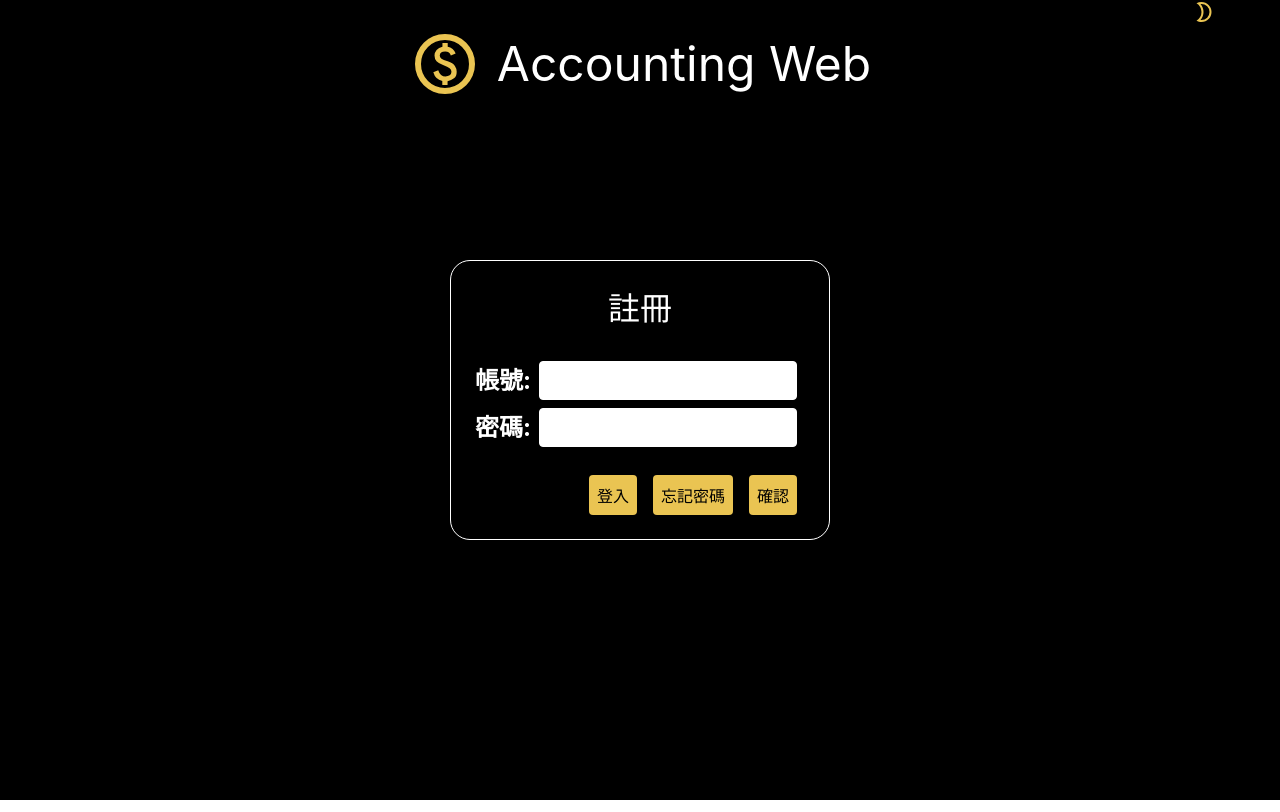
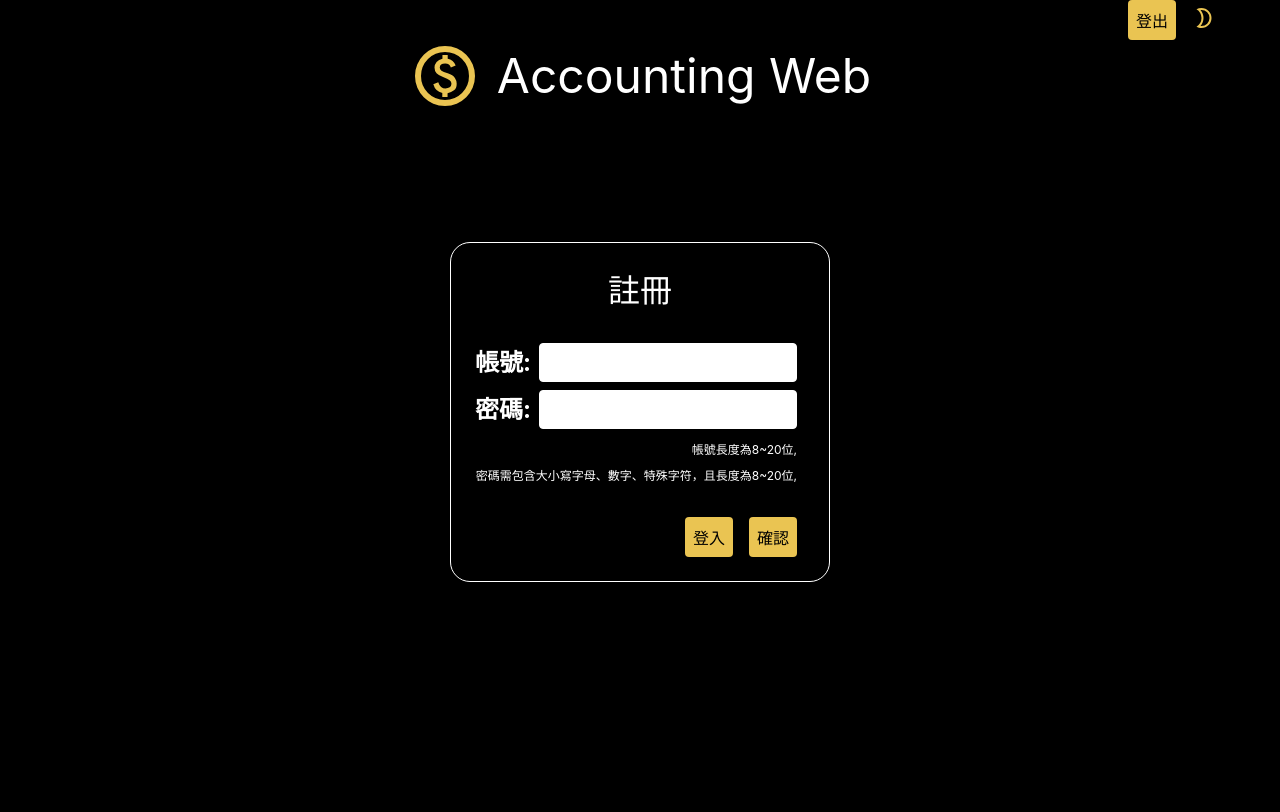
Before and after one commit to 54877/account, a React (Vite) app: page /register in a window 1280 px wide. Built offline with nearby package versions, Linux system fonts and the light colour scheme.

Commit message:
錯誤訊息補上

```diff
--- a/package.json
+++ b/package.json
@@ -24,6 +24,7 @@
     "react": "^19.2.4",
     "react-dom": "^19.2.4",
     "react-router-dom": "^7.15.0",
+    "sonner": "^2.0.7",
     "styled-components": "^6.4.0"
   },
   "devDependencies": {
--- a/src/Forget.tsx
+++ /dev/null
@@ -1,25 +0,0 @@
-import { useState } from "react";
-import { LoginTemplate } from "./component/LoginTemplate";
-import { infoProps } from "./Login";
-
-export function Forget() {
-  const init = {
-    account: "",
-    password: "",
-  };
-  const [information, setInformation] = useState<infoProps>(init);
-  return (
-    <>
-      <LoginTemplate
-        information={information}
-        setInformation={setInformation}
-        title="忘記密碼"
-        button="登入"
-        secButton="註冊"
-        link="/"
-        secLink="/register"
-        state={true}
-      />
-    </>
-  );
-}
--- a/src/Layout.tsx
+++ b/src/Layout.tsx
@@ -1,19 +1,25 @@
 import { useState } from "react";
 import { ThemeProvider } from "styled-components";
 import { darkTheme, lightTheme, GlobalStyle } from "./styled/global.styled";
-import { Outlet } from "react-router-dom";
-import { Body, HeaderTitle } from "./styled/App.styled";
+import { Outlet, useLocation, useNavigate } from "react-router-dom";
+import { Body, Button, HeaderTitle } from "./styled/App.styled";
 import { Container } from "@mui/system";
+import { Toaster } from "sonner";
 export function Layout() {
   const [isDark, setIsDark] = useState(true);
-
+  const location = useLocation();
   const theme = isDark ? darkTheme : lightTheme;
-
+  const navigate = useNavigate();
+  const logout = () => {
+    sessionStorage.removeItem("GSIMS_Token");
+    navigate("/");
+  };
   return (
     <ThemeProvider theme={theme}>
       <GlobalStyle />
       <Body>
         <Container>
+          <Toaster />
           <div
             style={{
               display: "flex",
@@ -21,6 +27,13 @@ export function Layout() {
               alignItems: "center",
             }}
           >
+            {location.pathname != "/" ? (
+              <Button style={{ marginRight: "16px" }} onClick={logout}>
+                登出
+              </Button>
+            ) : (
+              ""
+            )}
             <button onClick={() => setIsDark((v) => !v)}>
               {isDark ? (
                 <svg
--- a/src/Login.tsx
+++ b/src/Login.tsx
@@ -2,6 +2,8 @@ import { useState } from "react";
 import { LoginTemplate } from "./component/LoginTemplate";
 import { login } from "./api/auth";
 import { useNavigate } from "react-router-dom";
+import { toast } from "sonner";
+import axios from "axios";
 
 export interface infoProps {
   account: string;
@@ -15,19 +17,25 @@ export function Login() {
   };
   const navigate = useNavigate();
   const [information, setInformation] = useState<infoProps>(init);
+  const [loading, setLoading] = useState<boolean>(false);
   const loginApi = async () => {
+    setLoading(true);
     try {
       const res = await login(information.account, information.password);
       const token = res.data.accessToken;
-      console.log(res);
-      console.log(res.data.accessToken);
       if (!token) {
         return;
       }
       sessionStorage.setItem("GSIMS_Token", token);
+      toast.success("登入成功");
       navigate("/account");
     } catch (err) {
-      console.error(err);
+      if (axios.isAxiosError(err)) {
+        toast.error(err.response?.data?.message || "請求錯誤");
+        return;
+      }
+    } finally {
+      setLoading(false);
     }
   };
 
@@ -38,9 +46,8 @@ export function Login() {
         setInformation={setInformation}
         title="登入"
         button="註冊"
-        secButton="忘記密碼"
+        loading={loading}
         link="/register"
-        secLink="/forget"
         state={false}
         fuc={loginApi}
       />
--- a/src/Register.tsx
+++ b/src/Register.tsx
@@ -3,6 +3,8 @@ import { LoginTemplate } from "./component/LoginTemplate";
 import { infoProps } from "./Login";
 import { useNavigate } from "react-router-dom";
 import { register } from "./api/auth";
+import axios from "axios";
+import { toast } from "sonner";
 
 export function Register() {
   const init = {
@@ -10,13 +12,20 @@ export function Register() {
     password: "",
   };
   const [information, setInformation] = useState<infoProps>(init);
+  const [loading, setLoading] = useState<boolean>(false);
   const navigate = useNavigate();
   const registerApi = async () => {
+    setLoading(true);
     try {
       await register(information.account, information.password);
       navigate("/");
     } catch (err) {
-      console.error(err);
+      if (axios.isAxiosError(err)) {
+        toast.error(err.response?.data?.message || "請求錯誤");
+        return;
+      }
+    } finally {
+      setLoading(false);
     }
   };
   return (
@@ -26,10 +35,9 @@ export function Register() {
         setInformation={setInformation}
         title="註冊"
         button="登入"
-        secButton="忘記密碼"
+        loading={loading}
+        state={true}
         link="/"
-        secLink="/forget"
-        state={false}
         fuc={registerApi}
       />
     </>
--- a/src/api/auth.ts
+++ b/src/api/auth.ts
@@ -18,7 +18,6 @@ export const register = async (account: string, password: string) => {
 };
 
 export const login = async (account: string, password: string) => {
-  console.log(account, password);
   const res = await loginApi.post(`/`, {
     account: account,
     password: password,
--- a/src/api/client.ts
+++ b/src/api/client.ts
@@ -10,7 +10,6 @@ const setupInterceptors = (instance: AxiosInstance) => {
         config.headers = config.headers ?? {};
         config.headers["Authorization"] = `Bearer ${token}`;
       }
-      console.log("AUTH HEADER:", config.headers?.["Authorization"]);
       return config;
     },
     (error: AxiosError) => Promise.reject(error),
@@ -26,8 +25,8 @@ const setupInterceptors = (instance: AxiosInstance) => {
         sessionStorage.removeItem("GSIMS_Token");
 
         // 避免重複跳轉
-        if (window.location.pathname !== "/login") {
-          window.location.href = "/login";
+        if (window.location.pathname !== "/") {
+          window.location.href = "/";
         }
       }
 
--- a/src/component/LoginTemplate.tsx
+++ b/src/component/LoginTemplate.tsx
@@ -6,31 +6,30 @@ import {
   ItemTitle,
   FromInput,
   Button,
+  ThirdTitle,
 } from "../styled/App.styled";
 import { infoProps } from "../Login";
 
 interface LoginTemplateProps {
   information: infoProps;
+  loading: boolean;
   setInformation: React.Dispatch<React.SetStateAction<infoProps>>;
   title: string;
   button: string;
-  secButton: string;
+  link: string;
   state: boolean;
-  link: string;
-  secLink: string;
   fuc: () => Promise<void>;
 }
 
 export const LoginTemplate = ({
   information,
   setInformation,
+  loading,
   title,
   button,
-  secButton,
+  link,
+  fuc,
   state,
-  link,
-  secLink,
-  fuc,
 }: LoginTemplateProps) => {
   const handleOnChange = (
     e: React.ChangeEvent<HTMLInputElement>,
@@ -74,11 +73,8 @@ export const LoginTemplate = ({
               name="帳號"
             />
           </ItemTitle>
-          {!state ? (
-            <ItemTitle
-              style={{ width: "100%", minWidth: "0px" }}
-              htmlFor="密碼"
-            >
+
+          <ItemTitle style={{ width: "100%", minWidth: "0px" }} htmlFor="密碼">
             密碼:
             <FromInput
               onChange={(e) => handleOnChange(e, "password")}
@@ -88,9 +84,25 @@ export const LoginTemplate = ({
               name="密碼"
             />
           </ItemTitle>
-          ) : (
-            ""
+          <div
+            style={{
+              display: "flex",
+              justifyContent: "end",
+              marginRight: "8px",
+              marginTop: "8PX",
+            }}
+          >
+            {state && (
+              <div style={{ textAlign: "end" }}>
+                <ThirdTitle style={{ fontSize: "12px" }}>
+                  帳號長度為8~20位,
+                </ThirdTitle>
+                <ThirdTitle style={{ fontSize: "12px" }}>
+                  密碼需包含大小寫字母、數字、特殊字符，且長度為8~20位,
+                </ThirdTitle>
+              </div>
             )}
+          </div>
         </FormTable>
         <div
           style={{
@@ -105,11 +117,11 @@ export const LoginTemplate = ({
           <NavLink to={link}>
             <Button>{button}</Button>
           </NavLink>
-          <NavLink to={secLink}>
-            <Button>{secButton}</Button>
-          </NavLink>
-
+          {loading ? (
+            <Button disabled>{state ? "註冊中" : "登入中"}</Button>
+          ) : (
             <Button onClick={onclickFuc}>確認</Button>
+          )}
         </div>
       </LoginContainer>
     </div>
--- a/src/index.tsx
+++ b/src/index.tsx
@@ -31,7 +31,8 @@ import { AdapterDayjs } from "@mui/x-date-pickers/AdapterDayjs";
 import Chart from "chart.js/auto";
 import { useTheme } from "styled-components";
 import { EditableCell } from "./component/component";
-
+import axios from "axios";
+import { toast } from "sonner";
 export interface DataItem {
   id: string;
   category: string;
@@ -59,9 +60,6 @@ interface sumType {
   expenseTotal: string;
   balance: string;
 }
-
-//TODO 新增登入功能
-//TODO API改JAVA+JAVA SPRING
 
 export function Index() {
   const now = dayjs();
@@ -163,7 +161,10 @@ export function Index() {
         );
         setLoading(false);
       } catch (err) {
-        console.error("抓取資料失敗:", err);
+        if (axios.isAxiosError(err)) {
+          toast.error(err.response?.data?.message || "請求錯誤");
+          return;
+        }
         setLoading(false);
       }
     };
@@ -204,7 +205,10 @@ export function Index() {
       setInformation(init);
       setLoading(false);
     } catch (err) {
-      console.error("新增資料失敗:", err);
+      if (axios.isAxiosError(err)) {
+        toast.error(err.response?.data?.message || "請求錯誤");
+        return;
+      }
       setLoading(false);
     }
   };
@@ -215,7 +219,10 @@ export function Index() {
       await deleteData(id);
       setState((prev) => !prev);
     } catch (err) {
-      console.error(err);
+      if (axios.isAxiosError(err)) {
+        toast.error(err.response?.data?.message || "請求錯誤");
+        return;
+      }
     }
   };
 
--- a/src/main.tsx
+++ b/src/main.tsx
@@ -4,7 +4,6 @@ import { Layout } from "./Layout";
 import { BrowserRouter, Route, Routes } from "react-router-dom";
 import { Login } from "./Login";
 import { Index } from "./Index";
-import { Forget } from "./Forget";
 import { Register } from "./Register";
 
 createRoot(document.getElementById("root")!).render(
@@ -13,7 +12,6 @@ createRoot(document.getElementById("root")!).render(
       <Routes>
         <Route path="/" element={<Layout />}>
           <Route index element={<Login />} />
-          <Route path="forget" element={<Forget />} />
           <Route path="register" element={<Register />} />
           <Route path="account" element={<Index />} />
         </Route>
```
Also changed, not shown: 1 other file (tests, documents, lock files or other folders). Lines whose indentation alone changed are shown as unchanged.
